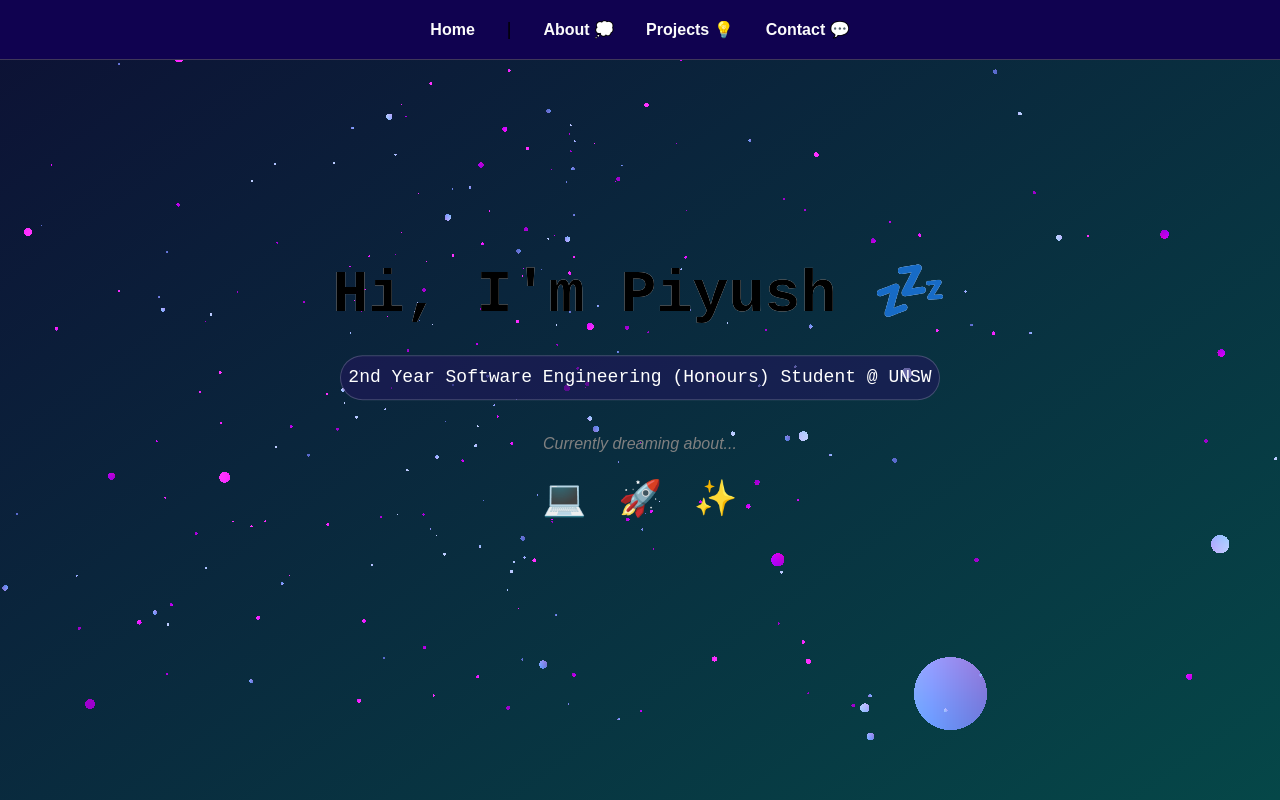
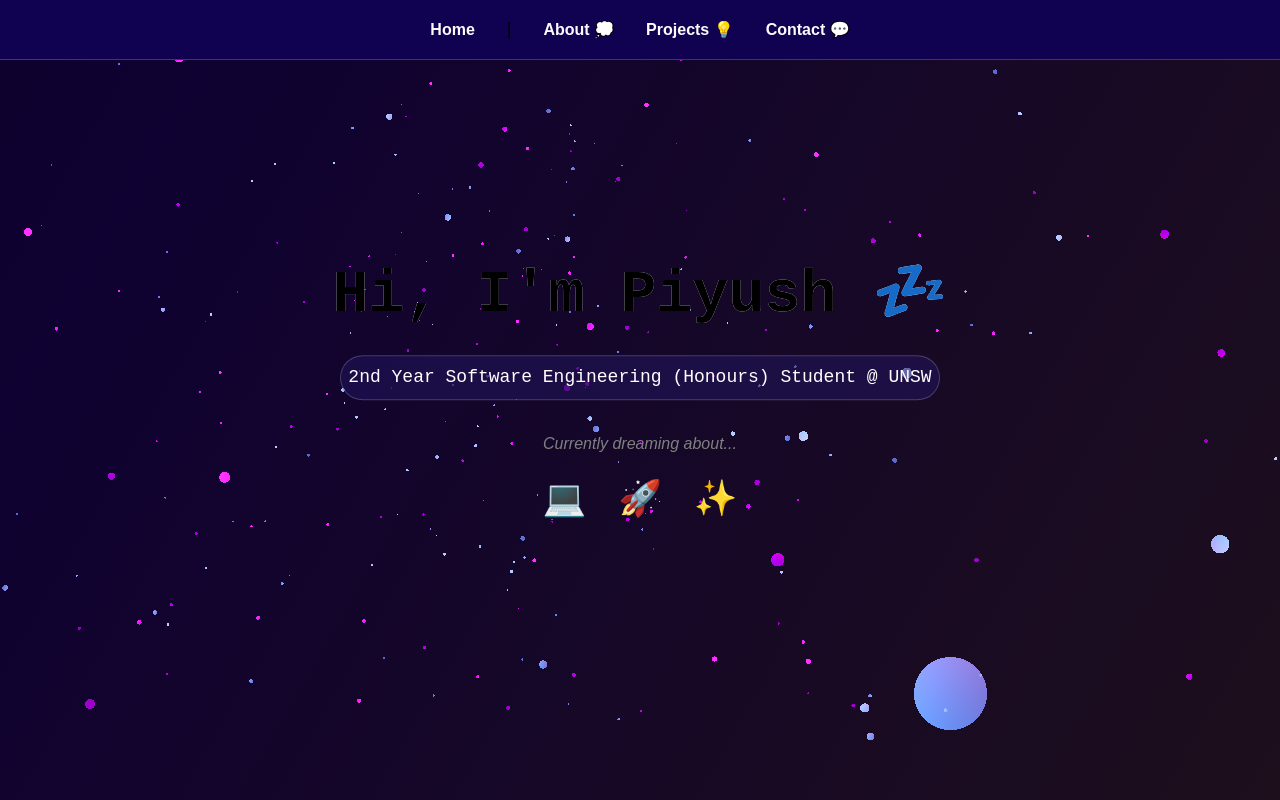
Before and after one commit to PiyushJ1/DevSoc-Personal-Website, a Next.js app: page /home in a window 1280 px wide. Built offline with nearby package versions, Linux system fonts and the light colour scheme.

Commit message:
finalise website

```diff
--- a/src/app/contact/page.tsx
+++ b/src/app/contact/page.tsx
@@ -31,7 +31,7 @@ export default function ContactPage() {
           <h2 className={styles.sectionTitle}>Contact 💬</h2>
 
           <p className={styles.contact}>
-            Enjoyed my dreams? Let&apos;s get in touch!
+            Enjoyed entering my dreams? Let&apos;s get in touch!
           </p>
           <p className={styles.description}>
             Email:{" "}
--- a/src/app/globals.css
+++ b/src/app/globals.css
@@ -29,9 +29,9 @@ html,
   margin: 0;
   padding: 0;
   min-height: 100vh;
-  background: linear-gradient(145deg, #000000, #0f012f, #006e56);
+  background: linear-gradient(120deg, #000000, #0f0131, #302101);
   background-size: 400% 400%;
-  animation: aurora 12s ease infinite;
+  animation: aurora 9s ease infinite;
 }
 
 @keyframes aurora {
--- a/src/app/home/Home.module.css
+++ b/src/app/home/Home.module.css
@@ -98,21 +98,29 @@
 
 .dreamEmoji {
   font-size: 35px;
+  display: inline-block;
+  transition: all 0.3s ease;
 }
 
 .dreamText {
   position: absolute;
   top: -2rem;
   left: 50%;
-  transform: translateX(-50%) translateY(-50px);
+  transform: translateX(-50%) translateY(20px);
   opacity: 0;
-  font-size: 1rem;
+  font-size: 16px;
   color: white;
   transition: all 0.3s ease;
   pointer-events: none;
+  background-color: rgba(9, 64, 112, 0.8);
+  padding: 4px 8px;
+  border-radius: 4px;
+  z-index: 3;
 }
 
 .dreamEmojiContainer:hover .dreamText {
+  filter: drop-shadow(0 0 2px rgba(255, 255, 200, 0.7));
+  transform: scale(1.1) rotate(0deg); /* subtle pop effect */
   opacity: 1;
-  min-width: 10rem;
+  min-width: 12rem;
 }
--- a/src/app/home/page.tsx
+++ b/src/app/home/page.tsx
@@ -52,8 +52,7 @@ export default function Home() {
                 <div className={styles.dreamEmojiContainer}>
                   <span className={styles.dreamEmoji}>💻</span>
                   <span className={styles.dreamText}>
-                    Becoming a Backend Software Engineer focusing on system
-                    design
+                    Interning at Atlassian as a Software Engineer
                   </span>
                 </div>
 
@@ -67,7 +66,8 @@ export default function Home() {
                 <div className={styles.dreamEmojiContainer}>
                   <span className={styles.dreamEmoji}>✨</span>
                   <span className={styles.dreamText}>
-                    Being a trainee at DevSoc&apos;s 25T3 Training Program ;{")"}
+                    Being a trainee at DevSoc&apos;s 25T3 Training Program ;
+                    {")"}
                   </span>
                 </div>
               </div>
```
